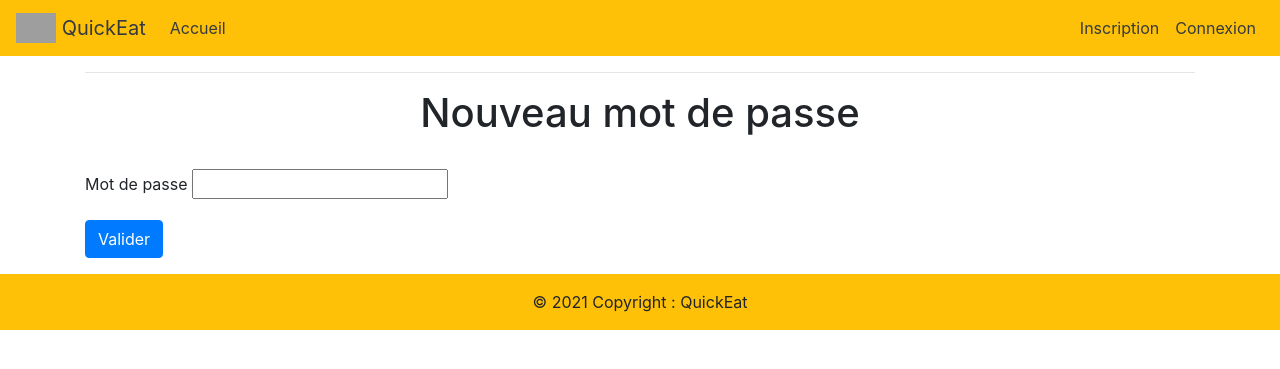
After one commit to Chapsros/Quickeat, a Symfony app: template templates/security/reset_password.html.twig in a window 1280 px wide. The commit adds this page. Shown: the top 369 px of the page. Run offline with Twig, Linux system fonts and the light colour scheme; the template is opened without the code that fills it, so the values that code supplies are empty; some libraries are stand-ins or nearby versions; grey boxes are pictures that could not be loaded.

Commit message:
mdp forget OK and modif OK

```diff
--- a/src/Controller/RestaurateurController.php
+++ b/src/Controller/RestaurateurController.php
@@ -14,6 +14,9 @@ class RestaurateurController extends AbstractController
 {
     /**
      * @Route("/new", name="new", methods={"GET","POST"})
+     * @param Request $request
+     * @param EntityManagerInterface $em
+     * @return Response
      */
     public function new(Request $request, EntityManagerInterface $em): Response
     {
--- a/templates/account/account.html.twig
+++ b/templates/account/account.html.twig
@@ -31,7 +31,7 @@
     <div class="row mb-5 mt-4">
         <div class="col d-flex justify-content-end">
             <a href="{{ path('account_edit', {'id': app.User.id}) }}" class="btn btn-primary mr-2">Modifier informations</a>
-            <a href="#" class="btn btn-primary mr-2">Modifier mot de passe</a>
+            <a href="{{ path('app_forgotten_password', {'id': app.User.id}) }}" class="btn btn-primary mr-2">Modifier mot de passe</a>
         </div>
     </div>
 
--- a/templates/security/login.html.twig
+++ b/templates/security/login.html.twig
@@ -22,9 +22,10 @@
     <input type="hidden" name="_csrf_token" value="{{ csrf_token('authenticate') }}">
         <div class="checkbox mt-3 mb-3">
             <label>
-                <input type="checkbox" name="_remember_me"> Se souvenir de moi
+                <input type="checkbox" name="_remember_me"> Se souvenir de moi -
             </label>
         </div>
+    <a href="{{ path('app_forgotten_password') }}">Mot de passe oublié ?</a>
 
     <div class="row mb-5 mt-4">
         <div class="col d-flex justify-content-end">
--- /dev/null
+++ b/templates/security/reset_password.html.twig
@@ -0,0 +1,20 @@
+{% extends 'base.html.twig' %}
+
+{% block title %}Nouveau mot de passe | QuickEat{% endblock %}
+
+{% block body %}
+    <div class="container mt-3 mb-3">
+        <hr>
+        <div class="d-flex justify-content-center mb-4">
+            <h1>Nouveau mot de passe</h1>
+        </div>
+        <form method="post">
+            <div class="form-group">
+                <label for="pass">Mot de passe</label>
+                <input type="password" name="password" id="pass">
+                <input type="hidden" name="token" value="{{ token }}">
+            </div>
+            <button type="submit" class="btn btn-primary">Valider</button>
+        </form>
+    </div>
+{% endblock %}
```
Also changed, not shown: src/Controller/SecurityController.php (+37 -5 lines), templates/security/forgotten_password.html.twig (+8 -3 lines), 2 other files.
